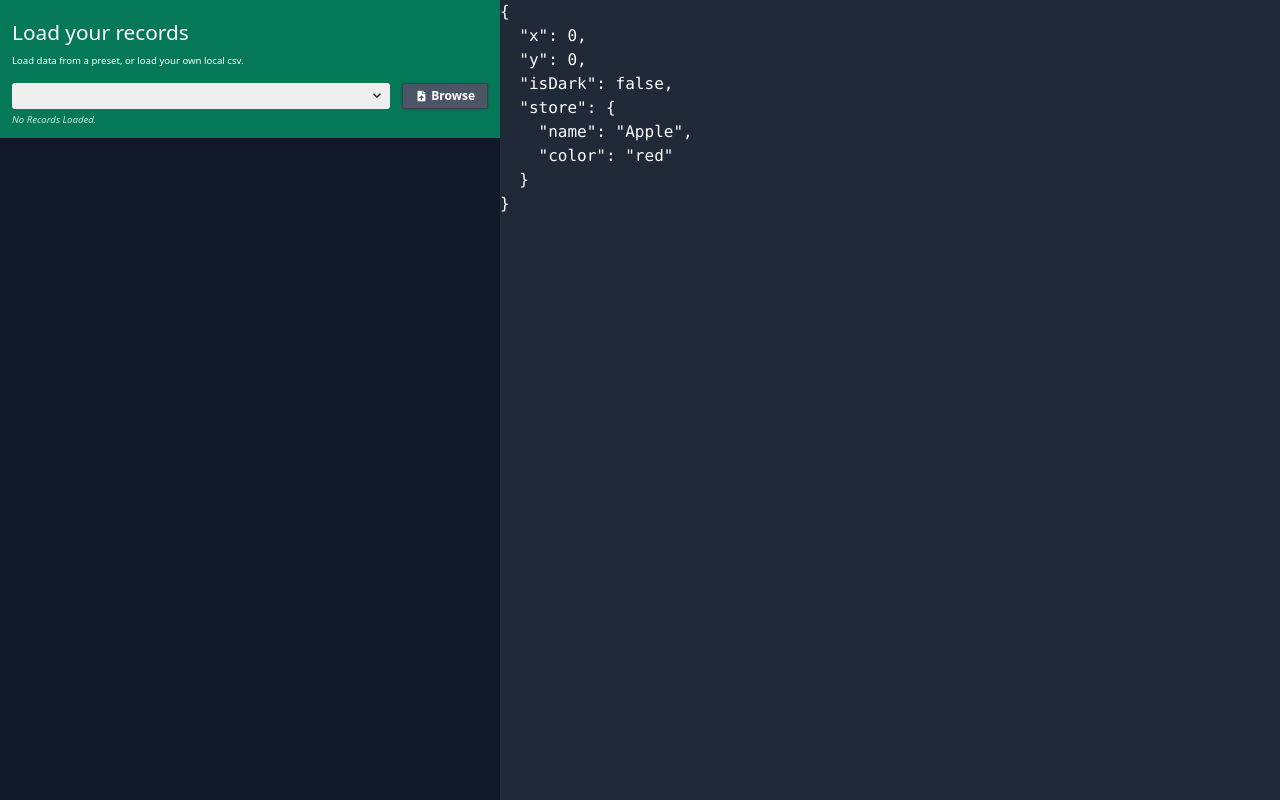
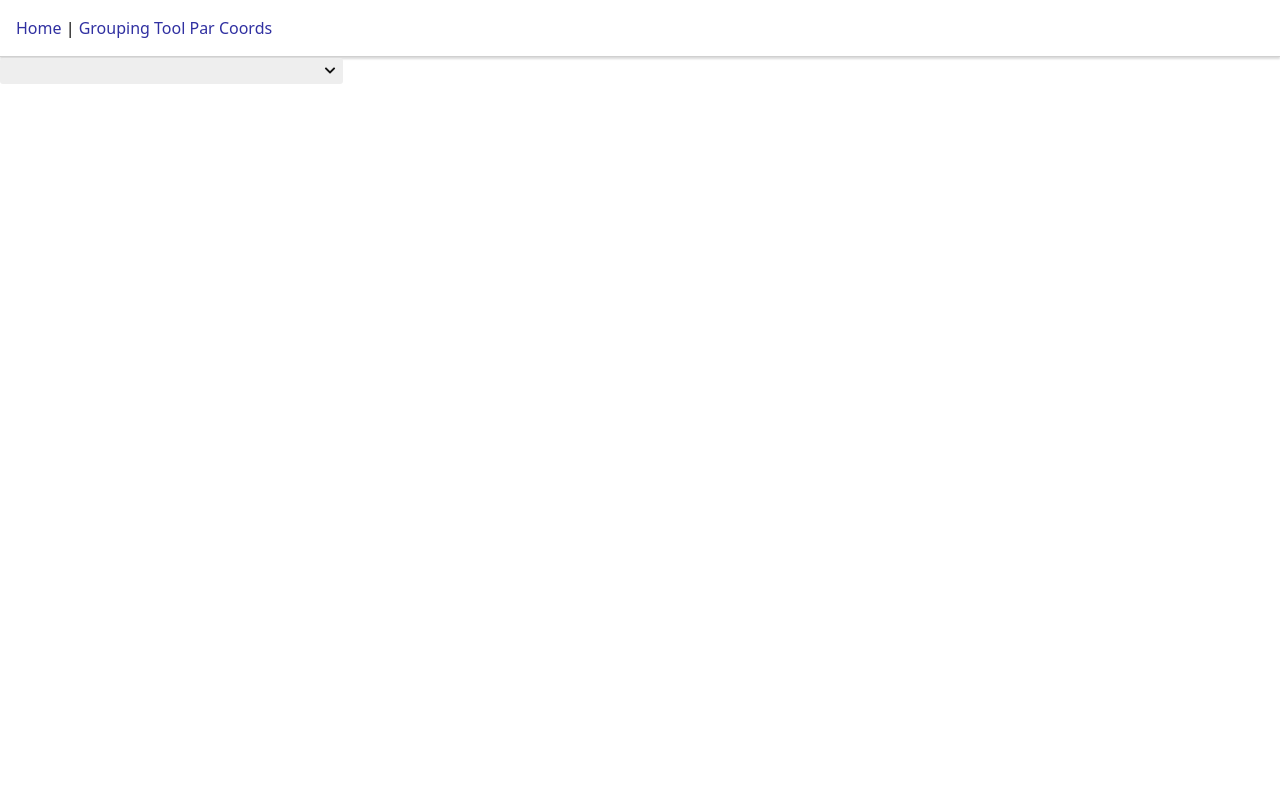
Before and after one commit to thegoodideaco/grouping-tool, a Vue app: page /#/par-coords in a window 1280 px wide. Before the commit this address led to /. Built offline with nearby package versions, Linux system fonts and the light colour scheme.

Commit message:
added routing

```diff
--- a/src/App.vue
+++ b/src/App.vue
@@ -1,132 +1,42 @@
 <template>
-  <div
-    id="app"
-    class="abs-fill">
-    <!-- Sidebar -->
-    <side-panel
-      class="grid-panel bg-gray-900 text-white"
-      @update:records="updateRecords"
-      @update:group-fn="updateGrouping" />
-
-    <!-- Content -->
-    <main class="grid-content bg-gray-800 text-white relative">
-      <vue-use-test />
-      <template v-if="loaded && groupData">
-        <group-viewer
-
-          ref="group-viewer"
-          class="abs-fill"
-          :group="groupData"
-          :layout="layout"
-          @select:node="selectedNodeIndex = $event" />
-        <div class="info-pane absolute">
-          <p>
-            Total Records: {{ records.length }}
-          </p>
-          <p>
-            Total Nodes: {{ nodes.length }}
-          </p>
-          <p v-if="selectedPath">
-            Selected Node: {{ selectedPath }}
-          </p>
-        </div>
-      </template>
-    </main>
+  <div id="app">
+    <nav>
+      <router-link to="/">
+        Home
+      </router-link> |
+      <router-link to="/about">
+        Grouping Tool
+      </router-link>
+      <router-link to="/par-coords">
+        Par Coords
+      </router-link>
+    </nav>
+    <div class="content-area">
+      <router-view />
+    </div>
   </div>
 </template>
 
-<script>
-import {
-  computed,
-  defineComponent,
-  shallowRef
-} from '@vue/composition-api'
-import GroupViewer from './components/GroupViewer.vue'
-import SidePanel from './components/SidePanel.vue'
-import VueUseTest from './components/VueUseTest.vue'
-
-export default defineComponent({
-  name:       'App',
-  components: {
-    SidePanel,
-    GroupViewer,
-    VueUseTest
-  },
-  setup(_props, _ctx) {
-    let records = []
-
-    const groupViewer = shallowRef()
-    const nodes = computed(() => groupViewer.value?.allNodes || [])
-
-    const selectedNodeIndex = shallowRef()
-
-    const selectedPath = computed(() => {
-      if (selectedNodeIndex.value == null) return
-      const _n = nodes.value[selectedNodeIndex.value]
-
-      if (_n == null) return []
-
-      const _nodes = _n.ancestors()
-
-      if (_nodes == null || _nodes.length === 0) return
-
-      _nodes.pop()
-      _nodes.reverse()
-
-      return Array.from(_nodes, n => String(n.data[0]) || 'NULL').join('/')
-    })
-
-    /** @type {import('@vue/composition-api').Ref<(dataset: any[]) => any>} */
-    const groupFn = shallowRef()
-
-    const groupData = shallowRef()
-
-    const loaded = computed(() => {
-      return !!groupFn.value
-    })
-
-    function updateGrouping($event) {
-      groupFn.value = $event
-      if (typeof groupFn.value === 'function') groupData.value = () => groupFn.value(records)
-    }
-
-    return {
-      loaded,
-      groupFn,
-      groupData,
-      records,
-      layout:         'pack',
-      nodes,
-      'group-viewer': groupViewer,
-      updateGrouping,
-      updateRecords(_records) {
-        // console.log(_records)
-        console.log(_records)
-        records = !_records ? null : Array.from(_records, r => Object.freeze(r))
-        console.log(_records)
-      },
-      selectedNodeIndex,
-      selectedPath
-    }
-  }
-})
-</script>
-
 <style lang="scss" scoped>
-#app {
-  display: grid;
-  grid-template:
-    "panel content" 1fr
-    / minmax(100px, 500px) 1fr;
+nav {
+  position: relative;
+  border-bottom: 1px solid rgba(#444, 0.25);
+  padding: 1rem;
+  box-shadow: 0 2px 2px rgba(#000, 0.15);
 }
 
-.grid {
-  &-panel {
-    grid-area: panel;
-  }
+#app {
+  position: absolute;
+  top: 0;
+  left: 0;
+  width: 100%;
+  height: 100vh;
+  display: grid;
+  grid-template-columns: 1fr;
+  grid-template-rows: auto 1fr;
 
-  &-content {
-    grid-area: content;
+  .content-area {
+    position: relative;
   }
 }
 </style>
--- a/src/main.js
+++ b/src/main.js
@@ -8,11 +8,13 @@ import './config'
 import '@/assets/style/main.scss'
 import App from './App.vue'
 import Vue from 'vue'
+import router from './router'
 
 Vue.config.productionTip = false
 
 createApp(
   new Vue({
+    router,
     render: (h) => h(App)
   }).$mount('#app')
 )
--- /dev/null
+++ b/src/router/index.js
@@ -0,0 +1,32 @@
+import Vue from 'vue'
+import VueRouter from 'vue-router'
+import Home from '../views/Home.vue'
+
+Vue.use(VueRouter)
+
+const routes = [
+  {
+    path:      '/',
+    name:      'Home',
+    component: Home
+  },
+  {
+    path:      '/about',
+    name:      'About',
+    // route level code-splitting
+    // this generates a separate chunk (about.[hash].js) for this route
+    // which is lazy-loaded when the route is visited.
+    component: () => import(/* webpackChunkName: "about" */ '../views/About.vue')
+  },
+  {
+    path:      '/par-coords',
+    name:      'par-coords',
+    component: () => import(/* webpackChunkName: "about" */ '../views/ParCoordsView.vue')
+  }
+]
+
+const router = new VueRouter({
+  routes
+})
+
+export default router
--- /dev/null
+++ b/src/views/About.vue
@@ -0,0 +1,132 @@
+<template>
+  <div
+    class="abs-fill layout">
+    <!-- Sidebar -->
+    <side-panel
+      class="grid-panel bg-gray-900 text-white select-none"
+      @update:records="updateRecords"
+      @update:group-fn="updateGrouping" />
+
+    <!-- Content -->
+    <main class="grid-content bg-gray-800 text-white relative">
+      <vue-use-test />
+      <template v-if="loaded && groupData">
+        <group-viewer
+
+          ref="group-viewer"
+          class="abs-fill"
+          :group="groupData"
+          :layout="layout"
+          @select:node="selectedNodeIndex = $event" />
+        <div class="info-pane absolute">
+          <p>
+            Total Records: {{ records.length }}
+          </p>
+          <p>
+            Total Nodes: {{ nodes.length }}
+          </p>
+          <p v-if="selectedPath">
+            Selected Node: {{ selectedPath }}
+          </p>
+        </div>
+      </template>
+    </main>
+  </div>
+</template>
+
+<script>
+import {
+  computed,
+  defineComponent,
+  shallowRef
+} from '@vue/composition-api'
+import GroupViewer from '@/components/GroupViewer.vue'
+import SidePanel from '@/components/SidePanel.vue'
+import VueUseTest from '@/components/VueUseTest.vue'
+
+export default defineComponent({
+  name:       'App',
+  components: {
+    SidePanel,
+    GroupViewer,
+    VueUseTest
+  },
+  setup(_props, _ctx) {
+    let records = []
+
+    const groupViewer = shallowRef()
+    const nodes = computed(() => groupViewer.value?.allNodes || [])
+
+    const selectedNodeIndex = shallowRef()
+
+    const selectedPath = computed(() => {
+      if (selectedNodeIndex.value == null) return
+      const _n = nodes.value[selectedNodeIndex.value]
+
+      if (_n == null) return []
+
+      const _nodes = _n.ancestors()
+
+      if (_nodes == null || _nodes.length === 0) return
+
+      _nodes.pop()
+      _nodes.reverse()
+
+      return Array.from(_nodes, n => String(n.data[0]) || 'NULL').join('/')
+    })
+
+    /** @type {import('@vue/composition-api').Ref<(dataset: any[]) => any>} */
+    const groupFn = shallowRef()
+
+    const groupData = shallowRef()
+
+    const loaded = computed(() => {
+      return !!groupFn.value
+    })
+
+    function updateGrouping($event) {
+      groupFn.value = $event
+      if (typeof groupFn.value === 'function') groupData.value = () => groupFn.value(records)
+    }
+
+    return {
+      loaded,
+      groupFn,
+      groupData,
+      records,
+      layout:         'pack',
+      nodes,
+      'group-viewer': groupViewer,
+      updateGrouping,
+      updateRecords(_records) {
+        // console.log(_records)
+        console.log(_records)
+        records = !_records ? null : Array.from(_records, r => Object.freeze(r))
+        console.log(_records)
+      },
+      selectedNodeIndex,
+      selectedPath
+    }
+  }
+})
+</script>
+
+<style lang="scss" scoped>
+
+.layout {
+  display: grid;
+  grid-template:
+    "panel content" 1fr
+    / minmax(100px, 500px) 1fr;
+}
+
+.grid {
+  &-panel {
+    grid-area: panel;
+  }
+
+  &-content {
+    grid-area: content;
+  }
+}
+</style>
--- /dev/null
+++ b/src/views/Home.vue
@@ -0,0 +1,20 @@
+<template>
+  <div class="home">
+    <img
+      alt="Vue logo"
+      src="../assets/logo.png">
+    <HelloWorld msg="Welcome to Your Vue.js App" />
+  </div>
+</template>
+
+<script>
+// @ is an alias to /src
+import HelloWorld from '@/components/VueUseTest.vue'
+
+export default {
+  name:       'Home',
+  components: {
+    HelloWorld
+  }
+}
+</script>
--- /dev/null
+++ b/src/views/ParCoordsView.vue
@@ -0,0 +1,121 @@
+<template>
+  <div class="inline-block">
+    <div class="data-loader">
+      <csv-select
+        v-model="test"
+        :placeholder="'select me'"
+        @before:load="loading=true"
+        @input="loading = false" />
+    </div>
+
+    <template v-if="summary">
+      <div
+        v-for="(item, key) in summary"
+        :key="key"
+        :class="{'text-blue-600': item.numerical}">
+        {{ key }}: {{ item.domain }}
+      </div>
+
+      <par-coords
+        :dataset="dataset"
+        :fields="numericalKeys" />
+    </template>
+  </div>
+</template>
+
+<script>
+import ParCoords from '@/components/dataviz/ParCoords/ParCoords.vue'
+import CsvSelect from '@/components/inputs/CsvSelect.vue'
+import DataLoader from '@/components/inputs/DataLoader.vue'
+import { extent } from 'd3-array'
+import { computed, defineComponent, provide, ref, shallowRef } from 'vue-demi'
+export default defineComponent({
+  name:       'ParCoordsView',
+  components: {
+    CsvSelect,
+    ParCoords,
+    DataLoader
+  },
+  setup() {
+    const test = shallowRef(null)
+    const dataLength = computed(() => test.value?.data.length)
+    const loading = ref(false)
+
+    const keys = computed(() => {
+      if (test.value?.data.length) {
+        return Object.keys(test.value.data[0])
+      }
+    })
+
+    const domains = computed(() => {
+      if (keys.value) {
+        return Array.from(keys.value, k => {
+          const isNumerical = !isNaN(+test.value.data[0][k])
+
+          return extent(test.value.data, r => isNumerical ? +r[k] : r[k])
+        })
+      }
+    })
+
+    const summary = computed(() => {
+      if (domains.value) {
+        return Object.fromEntries(Array.from(keys.value, (key, i) => {
+          const isNumerical = !isNaN(+test.value.data[0][key])
+          const value = [
+            key,
+            {
+              domain:    domains.value[i],
+              numerical: isNumerical
+            }
+          ]
+
+          value[1].numerical = isNumerical
+
+          return value
+        }))
+      }
+    })
+
+    const dataset = computed(() => {
+      return test.value?.data || []
+    })
+
+    const numericalKeys = computed(() => {
+      if (dataset.value.length) {
+        const entries = Object.entries(dataset.value[0])
+
+        return entries.reduce((prev, cur) => {
+          const [
+            key,
+            value
+          ] = cur
+          const isNumerical = !isNaN(+value)
+
+          if (isNumerical) {
+            prev.push(key)
+          }
+
+          return prev
+        }, [])
+      }
+    })
+
+    provide('domains', domains)
+
+    return {
+      test,
+      dataLength,
+      loading,
+      keys,
+      domains,
+      summary,
+      dataset,
+      numericalKeys
+    }
+  }
+})
+</script>
+
+<style>
+
+</style>
```
Also changed, not shown: package.json (+6 -2 lines).
